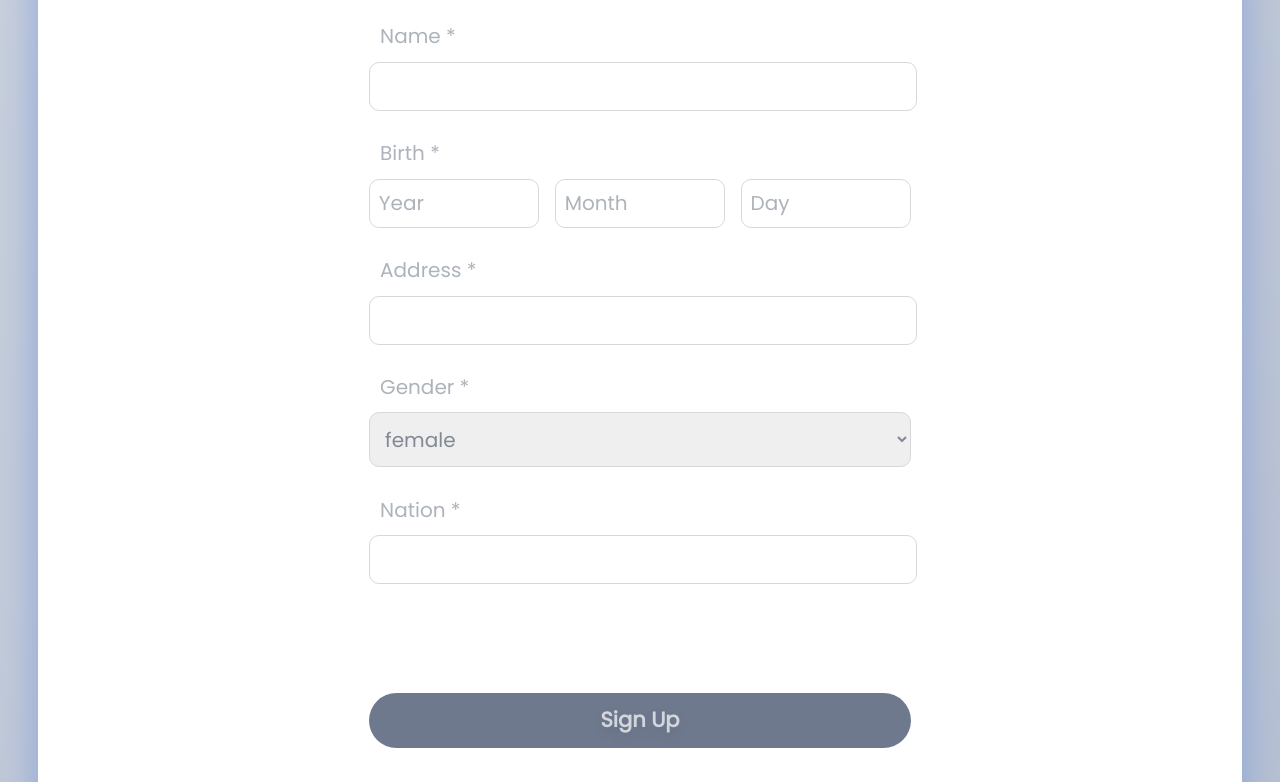
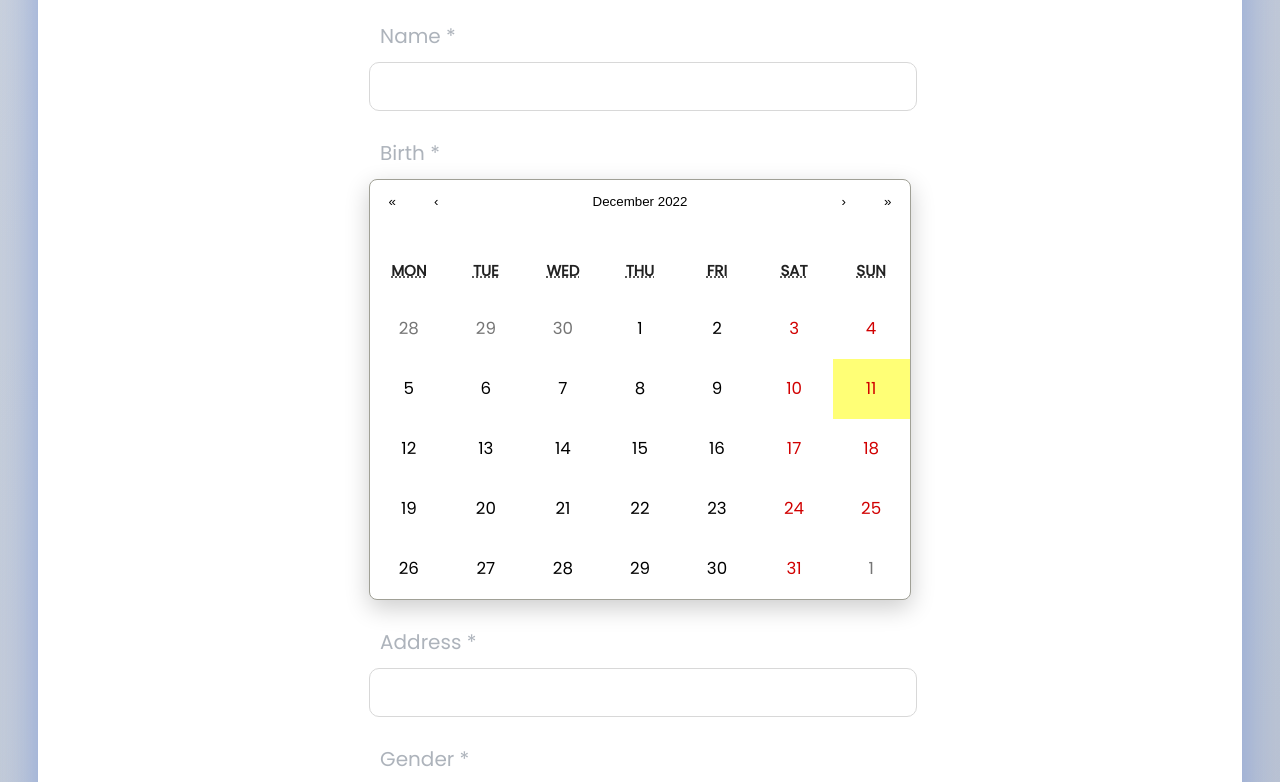
Before and after one commit to withdoc/application-frontend, a React (Create React App) app: page /signUpPage in a window 1280 px wide. Shown: the part 613-1395 px from the top of the page. Built offline with nearby package versions, Linux system fonts and the light colour scheme.

Commit message:
style: birthday 입력 스타일 변경경

```diff
--- /dev/null
+++ b/src/pages/signupPage/calendar.css
@@ -0,0 +1,11 @@
+.react-calendar {
+    width: 100%;
+    background-color: #fff;
+    color: #222;
+    border-radius: 8px;
+    box-shadow: 0 8px 24px rgba(0, 0, 0, 0.2);
+    font-family: 'Poppins';
+    line-height: 40px;
+    margin-top: 2%;
+    font-size: 20px;
+   }
--- a/src/pages/signupPage/index.tsx
+++ b/src/pages/signupPage/index.tsx
@@ -1,12 +1,15 @@
 import React, { useState } from "react";
 import * as S from "./style"
 import axios from 'axios';
+import Calendar from 'react-calendar';
+import 'react-calendar/dist/Calendar.css';
+import './calendar.css';
 
 function SignUpComponent() {
     const [email, setEmail] = useState<string>("");
     const [password, setPassword] = useState<string>("");
     const [name, setName] = useState<string>("");
-    const [birth, setBirth] = useState<string>("");
+    const [birth, setBirth] = useState<Date>(new Date());
     const [address, setAddress] = useState<string>("");
     const [gender, setGender] = useState<string>("");
     const [nation, setNation] = useState<string>("");
@@ -57,12 +60,7 @@ function SignUpComponent() {
                     <S.inputTitle>Name *</S.inputTitle>
                     <S.inputBox type="name"/>
                     <S.inputTitle>Birth *</S.inputTitle>
-                    {/* todo: select type으로 변경*/}
-                    <S.birthInputContainer>
-                        <S.birthInputBox type="year" placeholder="Year"/>
-                        <S.birthInputBox type="day" placeholder="Month" style={{marginLeft:'3%', marginRight: '3%'}}/>
-                        <S.birthInputBox type="day" placeholder="Day"/>
-                    </S.birthInputContainer>
+                    <Calendar className="react-calendar"/>
                     <S.inputTitle>Address *</S.inputTitle>
                     <S.inputBox type="address"/>
                     <S.inputTitle>Gender *</S.inputTitle>
```
Also changed, not shown: package.json (+5 -2 lines), src/pages/signupPage/style.tsx (line endings or trailing spaces), 2 other files (tests, documents, lock files or other folders).
